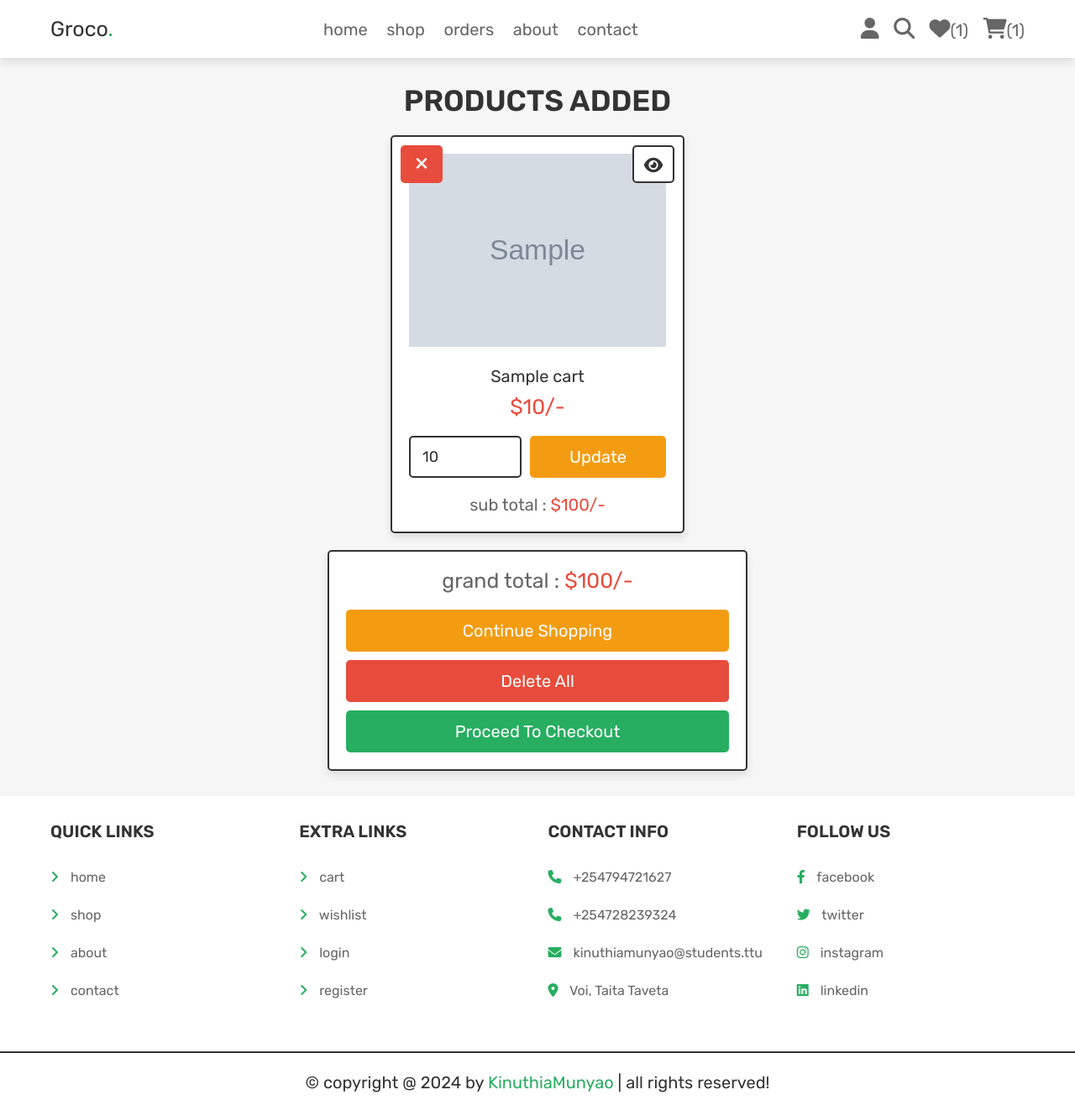
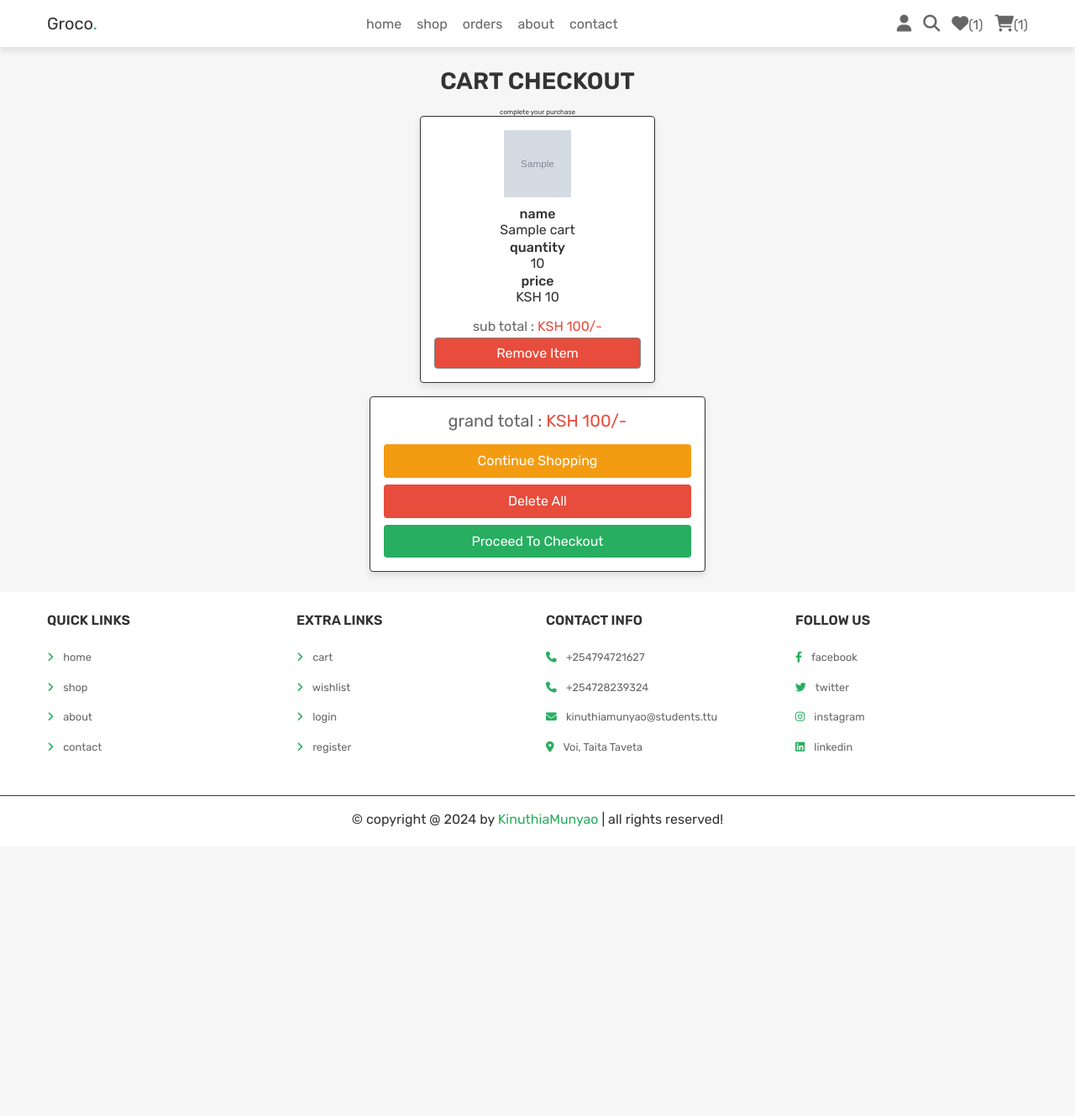
Before and after one commit to seph-kinuthia/new, a PHP site: page /cart.php in a window 1280 px wide. Shown: the whole page at 84% size. After the commit the page ends 985 px from the top, so only its background shows below. Run offline with PHP 8.4, Linux system fonts and the light colour scheme; the visitor is signed in with stand-in values (Sample User, id 1); tables that the repository leaves empty hold one stand-in row (values such as "Sample post"); grey boxes marked "Sample" are stand-in pictures; some libraries are stand-ins or nearby versions.

Commit message:
quick fix

```diff
--- a/cart.php
+++ b/cart.php
@@ -54,11 +54,11 @@ if(isset($_POST['update_qty'])){
 <?php include 'header.php'; ?>
 
 <section class="shopping-cart">
-
-   <h1 class="title">products added</h1>
-
+   <div class="section-header" style="text-align: center;">
+      <h1 class="title">CART CHECKOUT</h1>
+      <p>complete your purchase</p>
+   </div>
    <div class="box-container">
-
    <?php
       $grand_total = 0;
       $select_cart = $conn->prepare("SELECT * FROM `cart` WHERE user_id = ?");
@@ -67,17 +67,29 @@ if(isset($_POST['update_qty'])){
          while($fetch_cart = $select_cart->fetch(PDO::FETCH_ASSOC)){
    ?>
    <form action="" method="POST" class="box">
-      <a href="cart.php?delete=<?= $fetch_cart['id']; ?>" class="fas fa-times" onclick="return confirm('delete this from cart?');"></a>
-      <a href="view_page.php?pid=<?= $fetch_cart['pid']; ?>" class="fas fa-eye"></a>
-      <img src="uploaded_img/<?= $fetch_cart['image']; ?>" alt="">
-      <div class="name"><?= $fetch_cart['name']; ?></div>
-      <div class="price">$<?= $fetch_cart['price']; ?>/-</div>
       <input type="hidden" name="cart_id" value="<?= $fetch_cart['id']; ?>">
-      <div class="flex-btn">
-         <input type="number" min="1" value="<?= $fetch_cart['quantity']; ?>" class="qty" name="p_qty">
-         <input type="submit" value="update" name="update_qty" class="option-btn">
+      <div class="form-item">
+         <img src="uploaded_img/<?= $fetch_cart['image']; ?>" alt="" width="80" height="80">
       </div>
-      <div class="sub-total"> sub total : <span>$<?= $sub_total = ($fetch_cart['price'] * $fetch_cart['quantity']); ?>/-</span> </div>
+      <div class="form-item">
+         <label class="form-label">name</label>
+         <p><?= $fetch_cart['name']; ?></p>
+      </div>
+      <div class="form-item">
+         <label class="form-label">quantity</label>
+         <p><?= $fetch_cart['quantity'] ?></p>
+      </div>
+      <div class="form-item">
+         <label class="form-label">price</label>
+         <p>KSH <?= $fetch_cart['price']; ?>
+      </div>
+      <div class="form-item">
+      </div>
+      <div class="sub-total">
+         sub total : <span>KSH <?= $sub_total = ($fetch_cart['price'] * $fetch_cart['quantity']); ?>/-</span> </div>
+      <div class="form-item">
+         <a href="cart.php?delete=<?= $fetch_cart['id']; ?>" class="form-btn delete-btn" onclick="return confirm('delete this from cart?');">remove item</a>
+      </div>
    </form>
    <?php
       $grand_total += $sub_total;
@@ -89,7 +101,7 @@ if(isset($_POST['update_qty'])){
    </div>
 
    <div class="cart-total">
-      <p>grand total : <span>$<?= $grand_total; ?>/-</span></p>
+      <p>grand total : <span>KSH <?= $grand_total; ?>/-</span></p>
       <a href="shop.php" class="option-btn">continue shopping</a>
       <a href="cart.php?delete_all" class="delete-btn <?= ($grand_total > 1)?'':'disabled'; ?>">delete all</a>
       <a href="checkout.php" class="btn <?= ($grand_total > 1)?'':'disabled'; ?>">proceed to checkout</a>
--- a/css/components.css
+++ b/css/components.css
@@ -45,7 +45,7 @@ body{
 }
 
 html{
-   font-size: 62.5%;
+   font-size: 8px;
    overflow-x: hidden;
    scroll-behavior: smooth;
    scroll-padding-top: 6.5rem;
--- a/css/style.css
+++ b/css/style.css
@@ -1,7 +1,84 @@
 @import url('components.css');
 
 .form-label {
+   font-weight: 500;
    font-size: 16px;
+}
+
+.form-item p {
+   margin-bottom: 2px;
+   font-size: 16px;
+}
+
+.form-btn {
+   display: block;
+   font-size: 16px;
+   padding: 8px;
+   margin-top: 4px;
+   border: 1px solid gray;
+}
+
+.product-title {
+   font-size: 20px;
+}
+
+.grid-wrapper {
+   display: block;
+   max-width: 400px;
+   margin: 0 auto;
+}
+.card-wrapper {
+
+   display: grid;
+   grid-template-columns: repeat(3, 1fr);
+   gap: 4px;
+}
+
+.card {
+   display: block;
+   text-align: center;
+   padding: 8px;
+   width: 150px;
+   margin-bottom: 2px;
+   border: 1px solid gray;
+}
+
+.card-header {
+   font-size: 2rem;
+}
+
+.card-price {
+   font-size: 1.75rem;
+}
+
+.card__media-area {
+   display: flex;
+   align-items: center;
+   justify-content: center;
+}
+
+.card-img {
+   display: block;
+}
+
+.card__action-area {
+   display: block;
+}
+
+.card-btn {
+   font-size: 10px;
+   text-align: center;
+   text-transform: uppercase;
+   cursor: pointer;
+   display: block;
+   padding: 4px;
+   border: 1px solid gray;
+}
+.cap {
+   font-size: 14px;
+   text-transform: uppercase;
+   letter-spacing: .5px;
+   margin-bottom: 2px;
 }
 
 .home-bg{
@@ -94,7 +171,7 @@
 
 .products .box-container .box{
    padding:2rem;
-   text-align: center;
+   text-align: left;
    border:var(--border);
    background-color: var(--white);
    box-shadow: var(--box-shadow);
@@ -555,7 +632,6 @@
 }
 
 .shopping-cart .box-container .box img{
-   width: 100%;
    margin-bottom: 1rem;
 }
 
```
Also changed, not shown: category.php (+2 -13 lines), checkout.php (+17 -10 lines), home.php (+17 -10 lines), shop.php (+22 -7 lines), soko.php (added, +55 -0 lines), view_page.php (+7 -1 lines).
